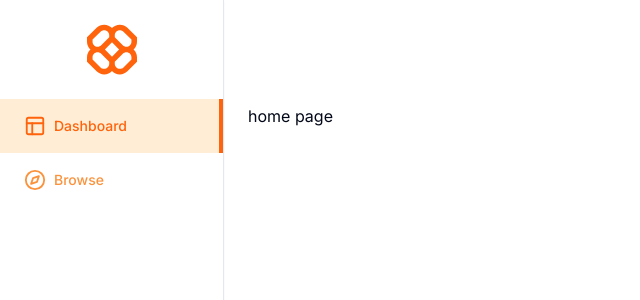
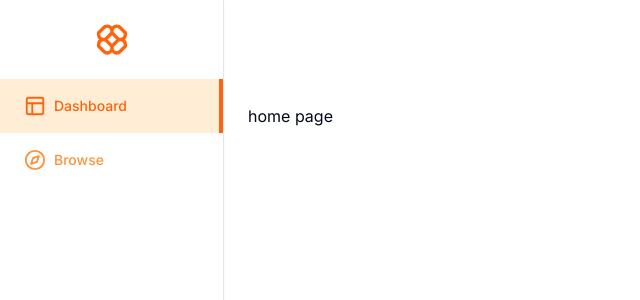
Before and after one commit to TasneemFand/LMS-Platform, a Next.js app: page / in a window 1280 px wide. Shown: the top 300 px of the page, without its empty margins (0-640 px from the left). Built offline with nearby package versions, Linux system fonts and the light colour scheme.

Commit message:
fix logo

```diff
--- a/app/(dashboard)/_components/logo.tsx
+++ b/app/(dashboard)/_components/logo.tsx
@@ -1,5 +1,5 @@
 import Image from "next/image";
 
 export const Logo = () => {
-  return <Image height={50} width={50} alt="logo" src="/logo.svg" />;
+  return <Image height={30} width={30} alt="logo" src="/logo.svg" />;
 };
```
